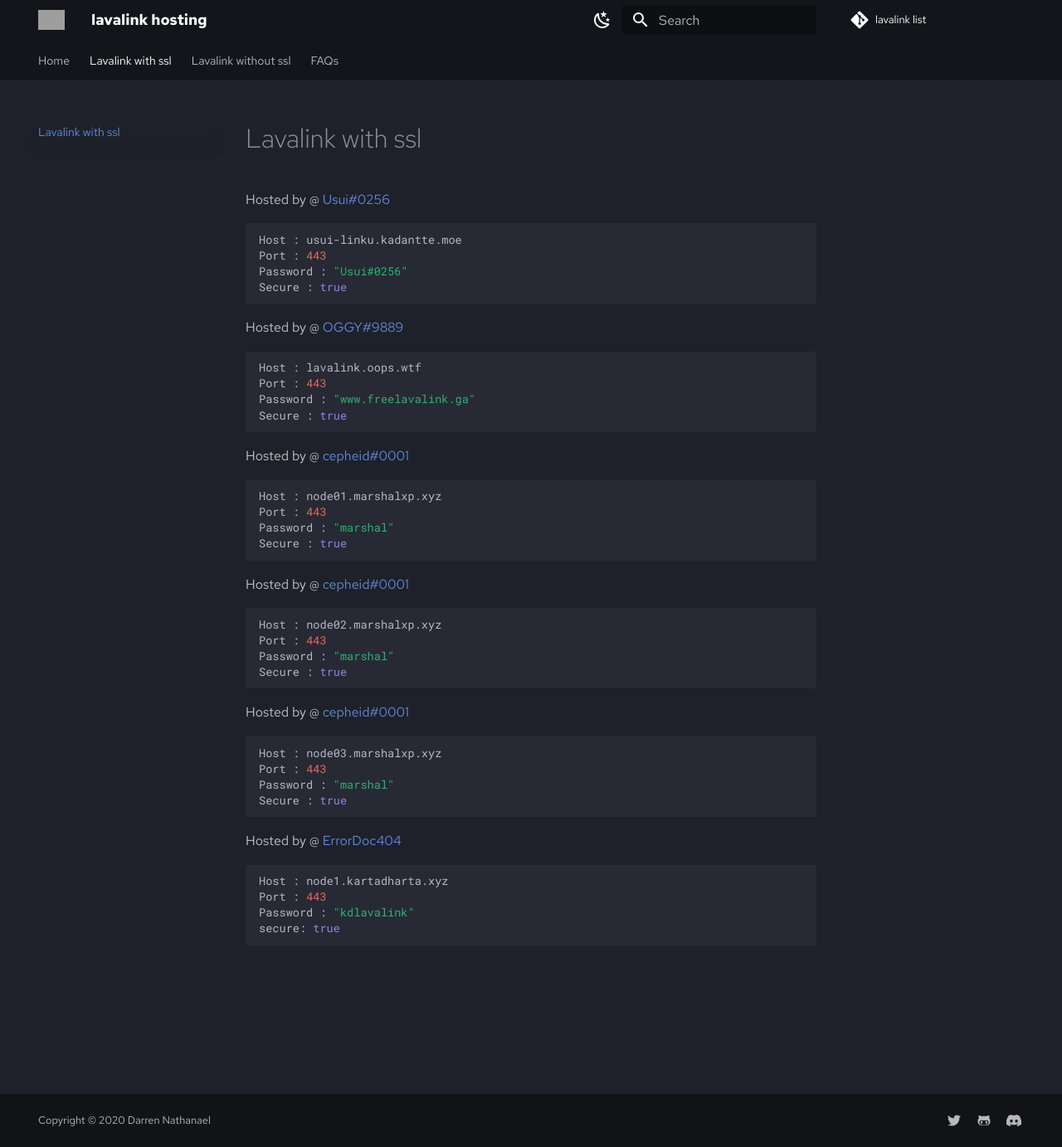
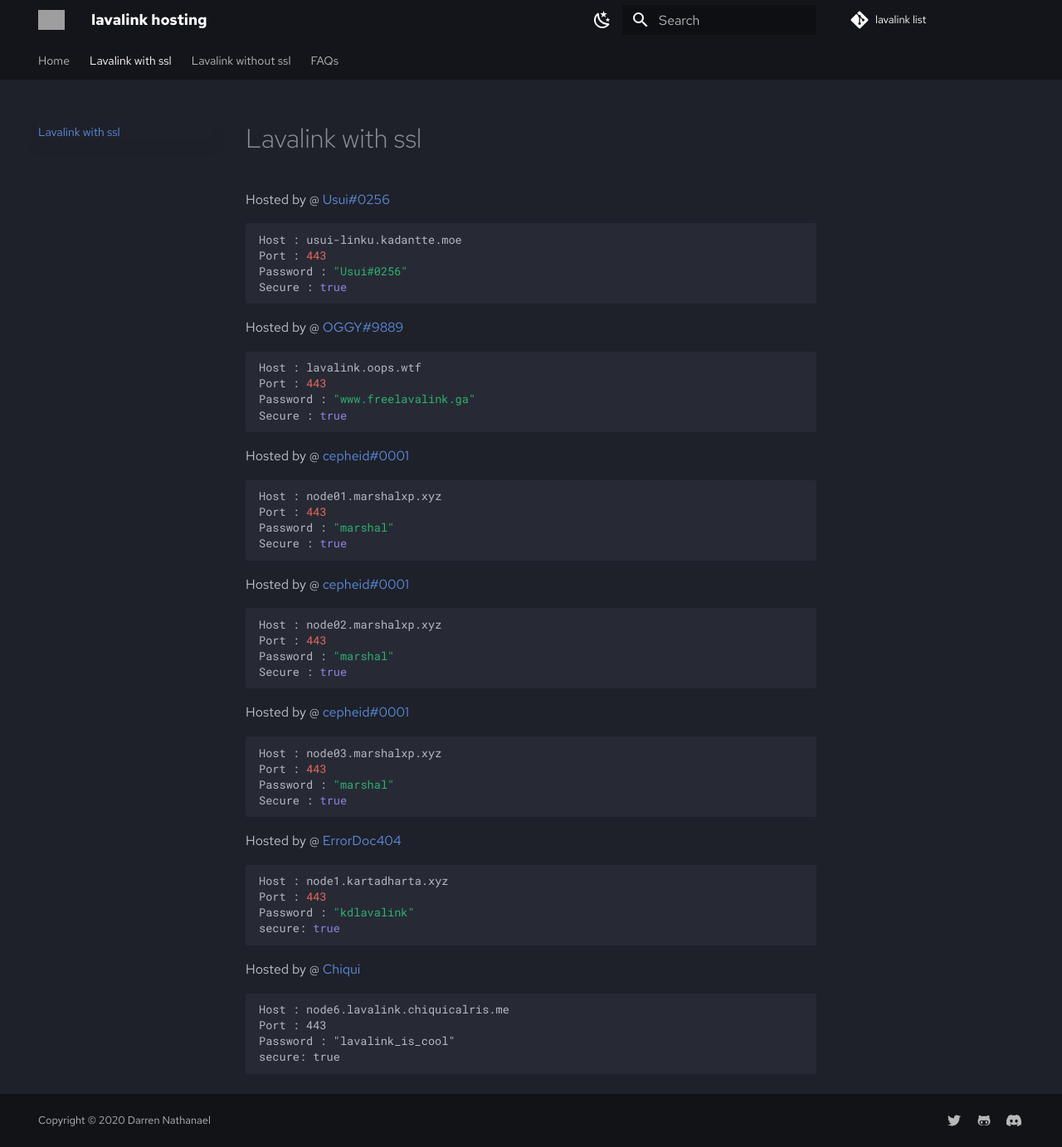
Before and after one commit to DarrenOfficial/lavalink-list, an MkDocs documentation site: the page built from docs/SSL/lavalink-with-ssl.md, in a window 1280 px wide and 1383 px high. Shown: the whole window at 83% size. Built offline with MkDocs 1.6.1 and Material for MkDocs 9.7.7, drawn with Linux system fonts in a browser that asks for light colours; comment, search, counter and statistics services are not loaded; grey boxes are pictures that could not be loaded.

Commit message:
Update lavalink-with-ssl.md

````diff
--- a/docs/SSL/lavalink-with-ssl.md
+++ b/docs/SSL/lavalink-with-ssl.md
@@ -46,3 +46,10 @@ Port : 443
 Password : "kdlavalink"
 secure: true
 ```
+Hosted by @ [Chiqui](https://ko-fi.com/chiquidev)
+```
+Host : node6.lavalink.chiquicalris.me
+Port : 443
+Password : "lavalink_is_cool"
+secure: true
+```
````
